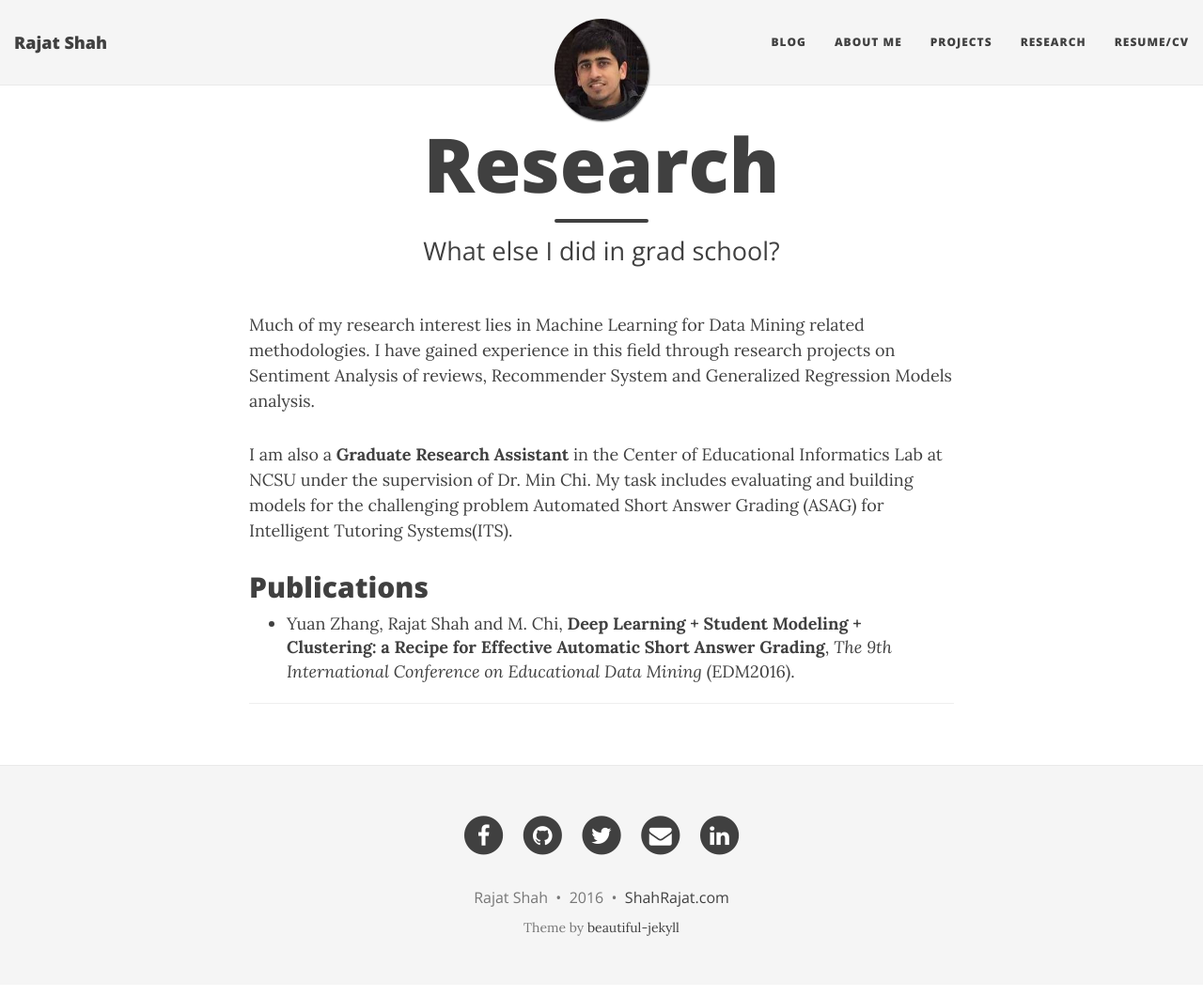
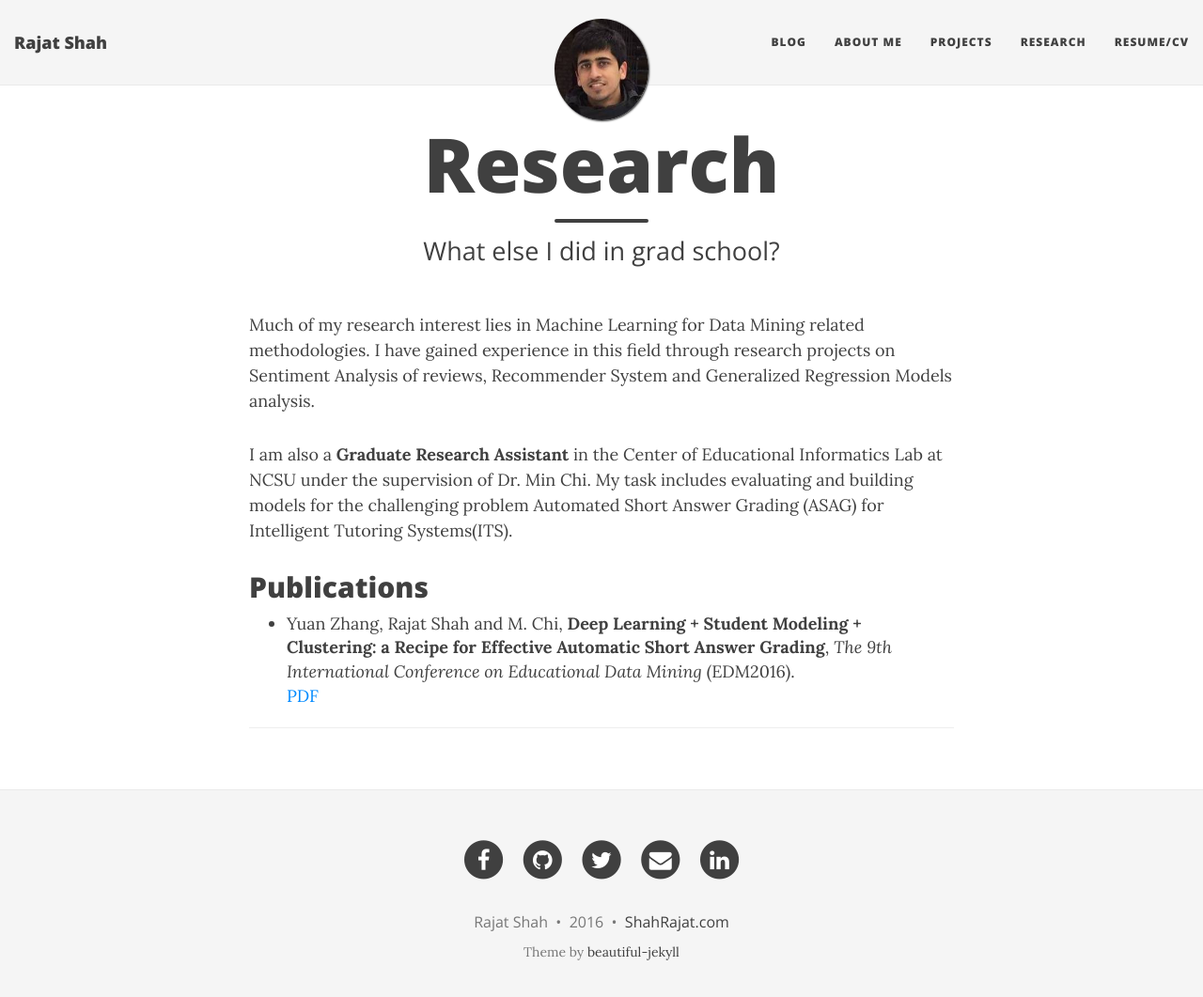
Before and after one commit to shahrajat/shahrajat.github.io, a Jekyll site: the page built from research.md, in a window 1280 px wide and 1074 px high. Shown: the top 1061 px of the window at 94% size. Built offline with Jekyll 4.4.1, drawn with Linux system fonts in a browser that asks for light colours; nearby versions of some CDN libraries; comment, search, counter and statistics services are not loaded.

Commit message:
Updated research.md

```diff
--- a/research.md
+++ b/research.md
@@ -11,6 +11,7 @@ I am also a __Graduate Research Assistant__ in the Center of Educational Informa
 
 ## Publications
 
-- Yuan Zhang, Rajat Shah and M. Chi, **Deep Learning + Student Modeling + Clustering: a Recipe for Effective Automatic Short Answer Grading**, _The 9th International Conference on Educational Data Mining_ (EDM2016).
+- Yuan Zhang, Rajat Shah and M. Chi, **Deep Learning + Student Modeling + Clustering: a Recipe for Effective Automatic Short Answer Grading**, _The 9th International Conference on Educational Data Mining_ (EDM2016). <br/>
+[PDF](http://www.educationaldatamining.org/EDM2016/proceedings/paper_61.pdf)
 
 ---
```
